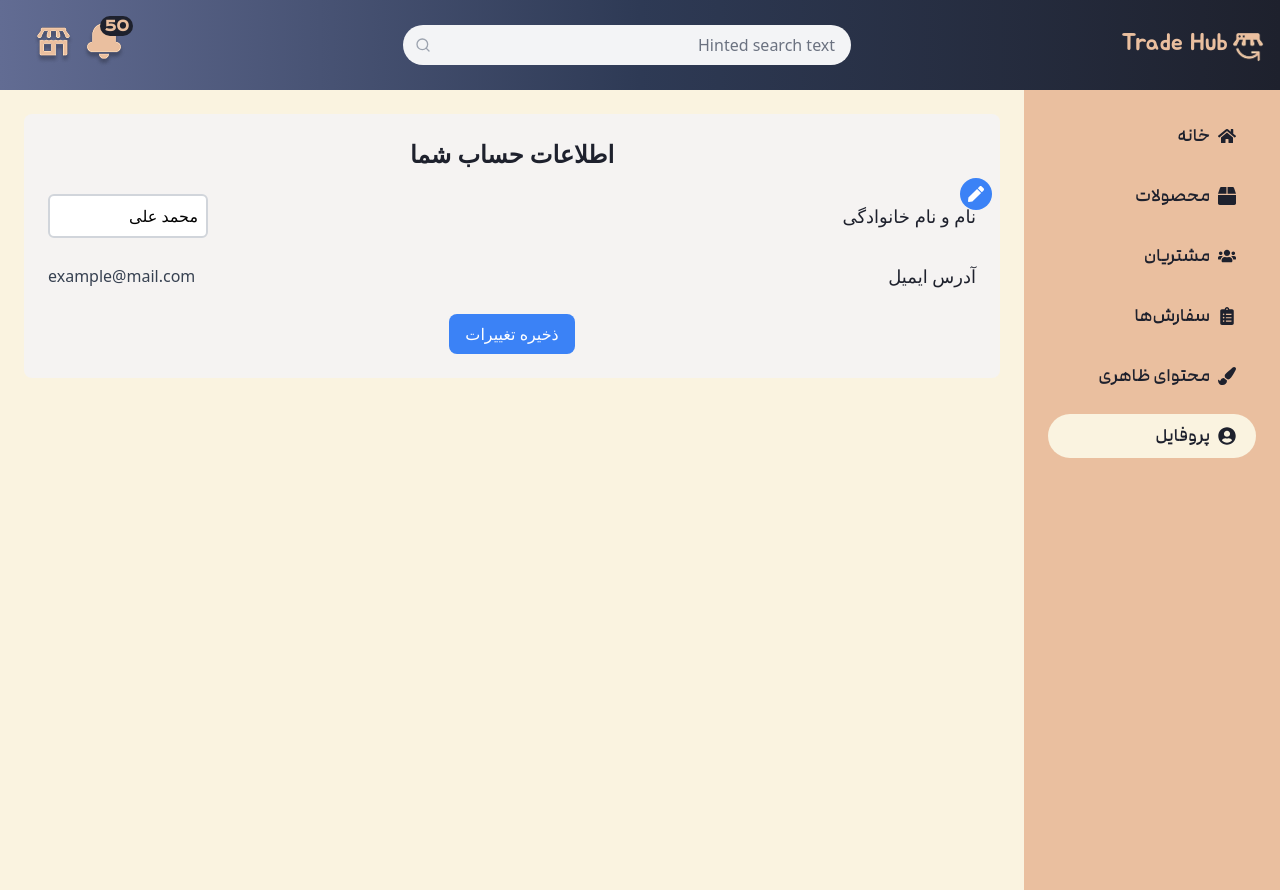
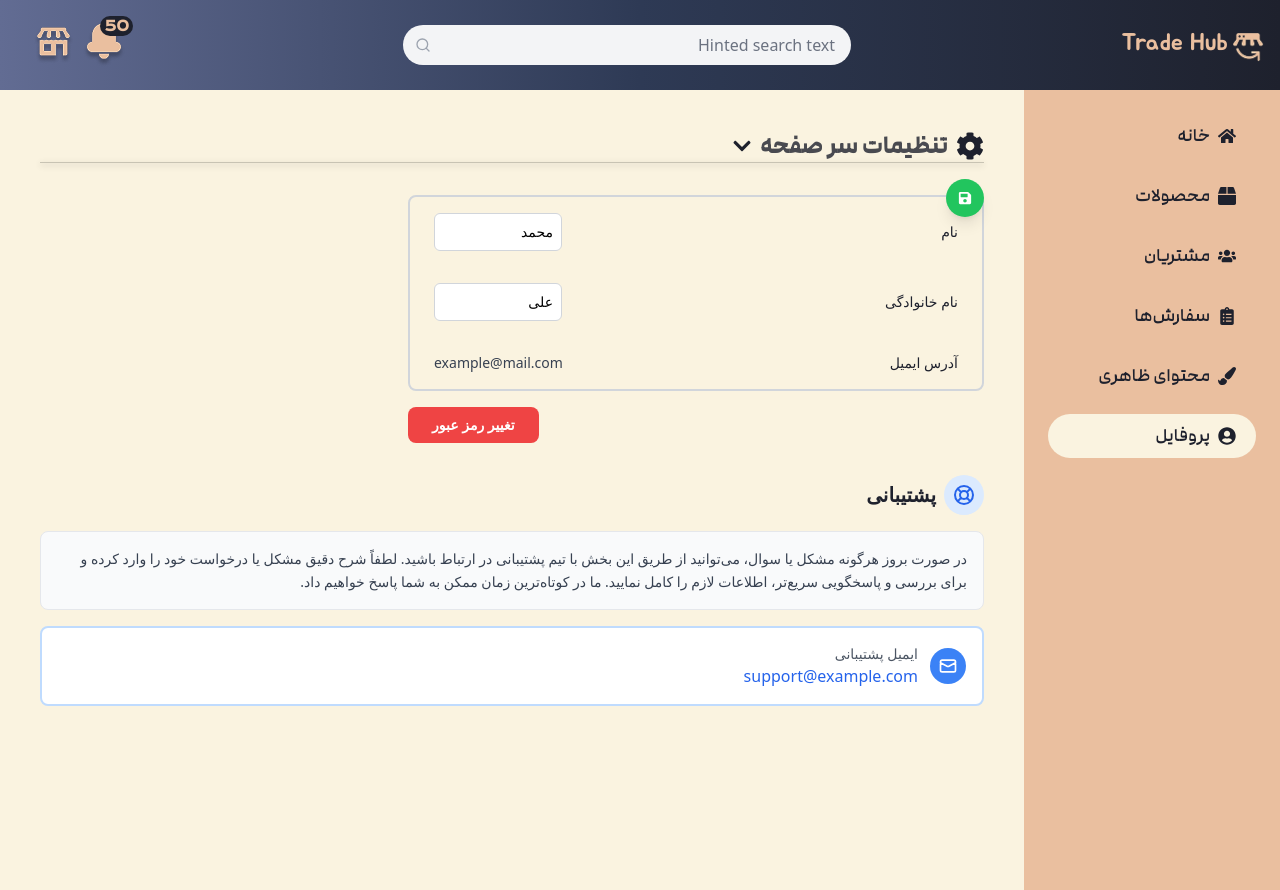
Before and after one commit to salarKaf/TradeHubFrontEnd, a React (Vite) app: page /profile in a window 1280 px wide. Both pictures are taken after a click on the button 976 px from the left and 194 px from the top of the page. Built offline with nearby package versions, Linux system fonts and the light colour scheme; what tailwindcss-rtl would draw is missing.

Commit message:
Add Profile page

```diff
--- a/src/pages/sellerPanel/Profile/ProfileContent.jsx
+++ b/src/pages/sellerPanel/Profile/ProfileContent.jsx
@@ -1,10 +1,15 @@
 import React, { useState } from 'react';
-import { FaPen } from 'react-icons/fa'; // برای آیکن ویرایش
+import { FaPen, FaSave, FaCog, FaChevronDown, FaChevronLeft } from 'react-icons/fa';
 
 const ProfileContent = () => {
   const [isEditing, setIsEditing] = useState(false);
+  const [showAlert, setShowAlert] = useState(false);
+  const [open, setOpen] = useState(true);
+  const toggleOpen = () => setOpen(prev => !prev);
+
   const [userData, setUserData] = useState({
-    name: 'محمد علی',
+    firstName: 'محمد',
+    lastName: 'علی',
     email: 'example@mail.com',
   });
 
@@ -21,53 +26,162 @@ const ProfileContent = () => {
   };
 
   const handleSave = () => {
+    // بررسی خالی نبودن فیلدها
+    if (!userData.firstName.trim() || !userData.lastName.trim()) {
+      setShowAlert(true);
+      return;
+    }
     setIsEditing(false);
     // می‌توانید تغییرات را در اینجا ذخیره کنید
   };
 
   return (
-    <div className="p-6 bg-[#F5F3F2] rounded-lg">
-      <h2 className="text-2xl font-bold text-center text-[#1E212D] mb-6">اطلاعات حساب شما</h2>
+    <div className="p-4 ">
+      {/* Modal برای نمایش خطا */}
+      {showAlert && (
+        <div className="fixed inset-0 bg-black bg-opacity-50 flex justify-center items-center z-50">
+          <div className="bg-white p-6 rounded-lg shadow-xl max-w-sm w-full mx-4">
+            <div className="text-center">
+              <div className="bg-red-100 rounded-full w-12 h-12 flex items-center justify-center mx-auto mb-4">
+                <i className="fa fa-exclamation-triangle text-red-600 text-xl"></i>
+              </div>
+              <h3 className="text-lg font-semibold text-gray-800 mb-4">خطا!</h3>
+              <p className="text-gray-600 mb-4">نام و نام خانوادگی نمی‌تواند خالی باشد</p>
+              <button
+                onClick={() => setShowAlert(false)}
+                className="bg-red-500 hover:bg-red-600 text-white px-6 py-2 rounded-lg transition-colors duration-200"
+              >
+                بستن
+              </button>
+            </div>
+          </div>
+        </div>
+      )}
 
-      {/* نام و نام خانوادگی */}
-      <div className="relative mb-6 flex justify-between items-center">
-        <label className="text-lg text-[#1E212D]">نام و نام خانوادگی</label>
+      {/* Title */}
+      <div onClick={toggleOpen} className="flex items-center gap-2 cursor-pointer w-fit font-modam">
+        <FaCog className="text-[#1E212D] w-7 h-7" />
+        <h1 className="font-bold text-[#1E212D] opacity-80 text-2xl">تنظیمات سر صفحه</h1>
+        {open ? (
+          <FaChevronDown className="w-5 h-5 text-[#1E212D]" />
+        ) : (
+          <FaChevronLeft className="w-5 h-5 text-[#1E212D]" />
+        )}
+      </div>
+
+      {/* خط زیر تیتر */}
+      <div className="w-full h-[0.8px] bg-black bg-opacity-20 shadow-[0_2px_6px_rgba(0,0,0,0.3)] mb-6" />
+
+      {open && (
+        <>
+          {/* فاصله از خط */}
+          <div className="mt-8">
+            {/* جدول اطلاعات */}
+            <div className="relative w-full max-w-xl">
+              {/* آیکن ادیت - چسبیده به بالای جدول سمت چپ */}
+              <div className="absolute -top-4 right-0 z-10">
+                <button
+                  onClick={isEditing ? handleSave : handleEditClick}
+                  className={`${isEditing ? 'bg-green-500 hover:bg-green-600' : 'bg-blue-500 hover:bg-blue-600'} text-white rounded-full p-3 text-sm transition-colors duration-200 shadow-lg`}
+                >
+                  {isEditing ? <FaSave /> : <FaPen />}
+                </button>
+              </div>
+
+              {/* جدول */}
+              <div className="bg-transparent rounded-lg border-2 border-gray-300 overflow-hidden">
+                {/* نام */}
+                <div className="px-6 py-4 flex justify-between items-center">
+                  <label className="text-sm font-medium text-[#1E212D]">نام</label>
                   <div className="flex items-center">
                     {isEditing ? (
                       <input
                         type="text"
-              name="name"
-              value={userData.name}
+                        name="firstName"
+                        value={userData.firstName}
                         onChange={handleChange}
-              className="border-2 border-gray-300 p-2 rounded-md w-40"
+                        className="border border-gray-300 p-2 rounded-md w-32 text-sm focus:outline-none focus:ring-2 focus:ring-blue-500"
+                        placeholder="نام"
                       />
                     ) : (
-            <span className="text-gray-700">{userData.name}</span>
+                      <span className="text-gray-700 text-sm">{userData.firstName}</span>
                     )}
-          <button
-            onClick={handleEditClick}
-            className="absolute -top-4 -right-4 bg-blue-500 text-white rounded-full p-2"
-          >
-            <FaPen />
-          </button>
+                  </div>
+                </div>
+
+                {/* نام خانوادگی */}
+                <div className="px-6 py-4 flex justify-between items-center">
+                  <label className="text-sm font-medium text-[#1E212D]">نام خانوادگی</label>
+                  <div className="flex items-center">
+                    {isEditing ? (
+                      <input
+                        type="text"
+                        name="lastName"
+                        value={userData.lastName}
+                        onChange={handleChange}
+                        className="border border-gray-300 p-2 rounded-md w-32 text-sm focus:outline-none focus:ring-2 focus:ring-blue-500"
+                        placeholder="نام خانوادگی"
+                      />
+                    ) : (
+                      <span className="text-gray-700 text-sm">{userData.lastName}</span>
+                    )}
                   </div>
                 </div>
 
                 {/* ایمیل */}
-      <div className="mb-6 flex justify-between items-center">
-        <label className="text-lg text-[#1E212D]">آدرس ایمیل</label>
-        <span className="text-gray-700">{userData.email}</span>
+                <div className="px-6 py-4 flex justify-between items-center">
+                  <label className="text-sm font-medium text-[#1E212D]">آدرس ایمیل</label>
+                  <span className="text-gray-700 text-sm">{userData.email}</span>
+                </div>
               </div>
 
-      <div className="flex justify-center">
-        <button
-          onClick={handleSave}
-          className="bg-blue-500 text-white py-2 px-4 rounded-lg"
-          disabled={!isEditing}
-        >
-          ذخیره تغییرات
+              {/* دکمه تغییر رمز عبور - پایین سمت راست */}
+              <div className="flex justify-end mt-4">
+                <button className="bg-red-500 hover:bg-red-600 text-white py-2 px-6 rounded-lg text-sm font-semibold transition-colors duration-200">
+                  تغییر رمز عبور
                 </button>
               </div>
+            </div>
+          </div>
+
+          {/* بخش پشتیبانی */}
+          <div className="mt-8">
+            {/* تیتر پشتیبانی */}
+            <div className="flex items-center gap-2 mb-4">
+              <div className="bg-blue-100 p-2 rounded-full">
+                <svg className="w-6 h-6 text-blue-600" fill="none" stroke="currentColor" viewBox="0 0 24 24">
+                  <path strokeLinecap="round" strokeLinejoin="round" strokeWidth={2} d="M18.364 5.636l-3.536 3.536m0 5.656l3.536 3.536M9.172 9.172L5.636 5.636m3.536 9.192L5.636 18.364M21 12a9 9 0 11-18 0 9 9 0 0118 0zm-5 0a4 4 0 11-8 0 4 4 0 018 0z" />
+                </svg>
+              </div>
+              <h2 className="text-xl font-bold text-[#1E212D]">پشتیبانی</h2>
+            </div>
+
+            {/* متن توضیحی */}
+            <div className="bg-gray-50 border border-gray-200 rounded-lg p-4 mb-4">
+              <p className="text-gray-700 text-sm leading-relaxed">
+                در صورت بروز هرگونه مشکل یا سوال، می‌توانید از طریق این بخش با تیم پشتیبانی در ارتباط باشید. لطفاً شرح دقیق مشکل یا درخواست خود را وارد کرده و برای بررسی و پاسخگویی سریع‌تر، اطلاعات لازم را کامل نمایید. ما در کوتاه‌ترین زمان ممکن به شما پاسخ خواهیم داد.
+              </p>
+            </div>
+
+            {/* ایمیل پشتیبانی */}
+            <div className="bg-white border-2 border-blue-200 rounded-lg p-4">
+              <div className="flex items-center gap-3">
+                <div className="bg-blue-500 p-2 rounded-full">
+                  <svg className="w-5 h-5 text-white" fill="none" stroke="currentColor" viewBox="0 0 24 24">
+                    <path strokeLinecap="round" strokeLinejoin="round" strokeWidth={2} d="M3 8l7.89 4.26a2 2 0 002.22 0L21 8M5 19h14a2 2 0 002-2V7a2 2 0 00-2-2H5a2 2 0 00-2 2v10a2 2 0 002 2z" />
+                  </svg>
+                </div>
+                <div>
+                  <p className="text-sm font-medium text-gray-600">ایمیل پشتیبانی</p>
+                  <a href="mailto:support@example.com" className="text-blue-600 hover:text-blue-800 font-medium transition-colors duration-200">
+                    support@example.com
+                  </a>
+                </div>
+              </div>
+            </div>
+          </div>
+        </>
+      )}
     </div>
   );
 };
```
Lines whose indentation alone changed are shown as unchanged.
